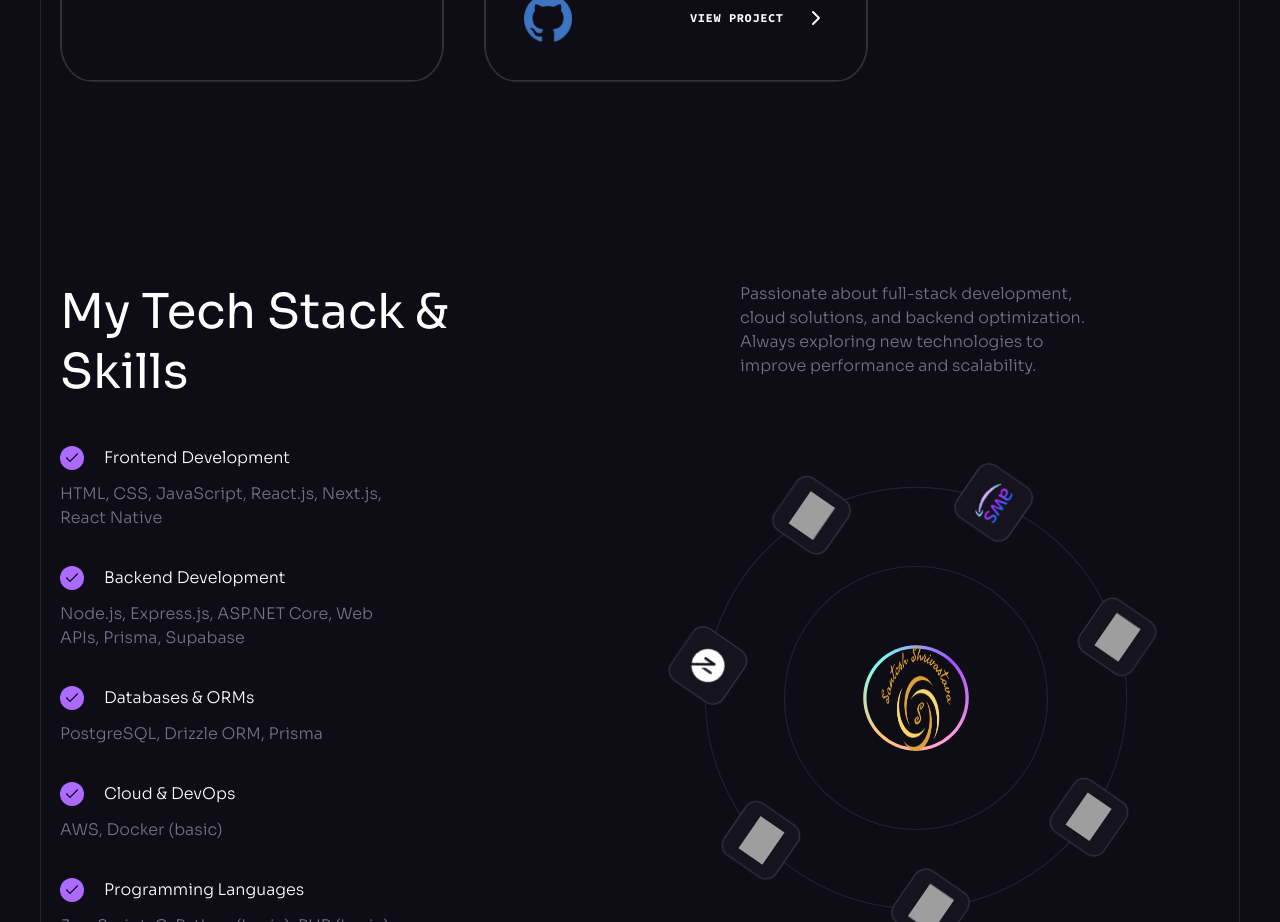
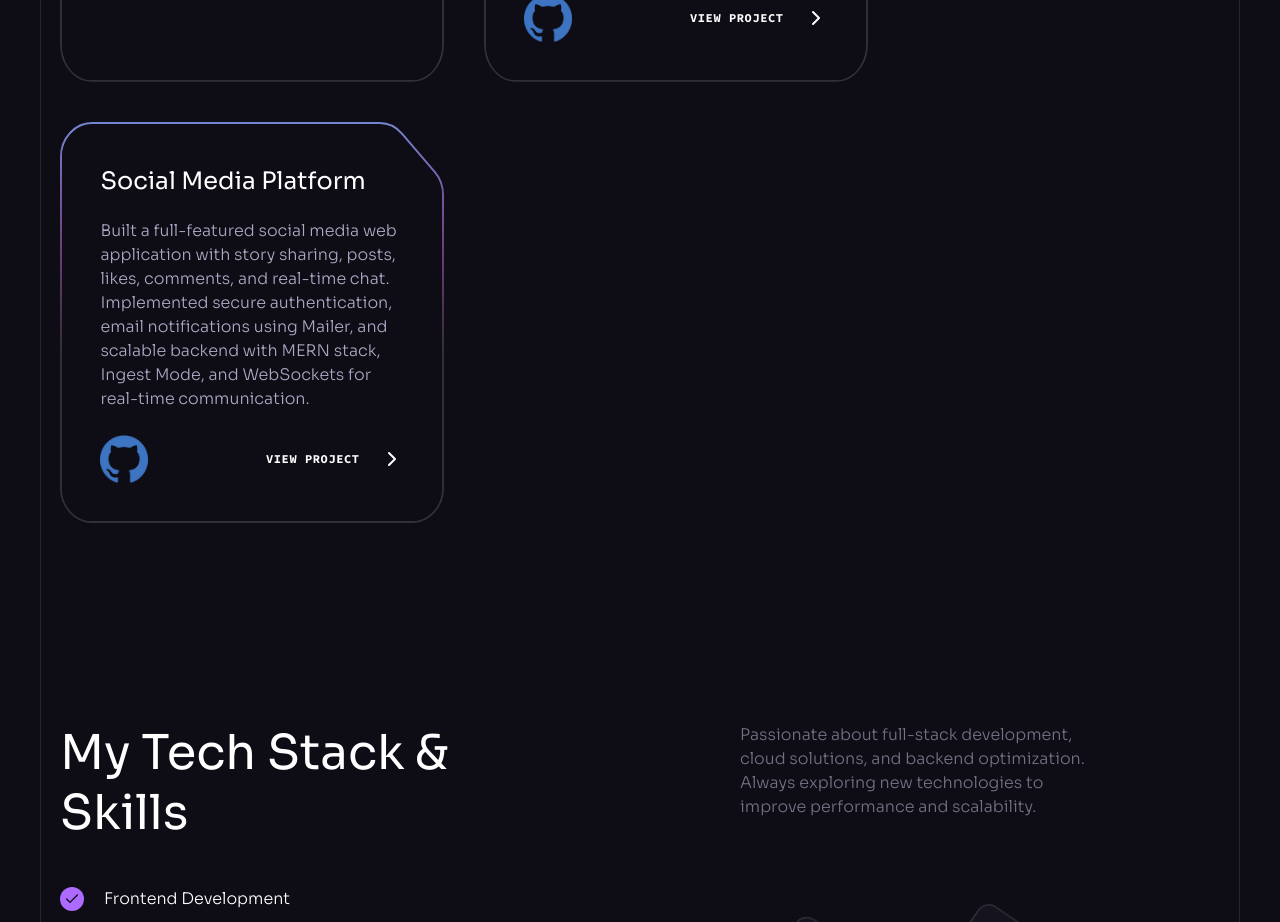
Before and after one commit to iamsajan1/wave, a React (Vite) app: page / in a window 1280 px wide. Shown: the part 4600-5522 px from the top of the page. Built offline with nearby package versions, Linux system fonts and the light colour scheme; grey boxes are pictures that could not be loaded.

Commit message:
new projected added  social media

```diff
--- a/src/constants/index.js
+++ b/src/constants/index.js
@@ -334,6 +334,14 @@ export const benefits = [
     imageUrl: "/coming soon.jpg",
     projectUrl: "https://github.com/iamsajan1",
   },
+  {
+  id: "12",
+  title: "Social Media Platform",
+  text: "Built a full-featured social media web application with story sharing, posts, likes, comments, and real-time chat. Implemented secure authentication, email notifications using Mailer, and scalable backend with MERN stack, Ingest Mode, and WebSockets for real-time communication.",
+  backgroundUrl: "/card-6.svg",
+  imageUrl: "/image.png",
+  projectUrl: "https://mern-social-media-fullstack-00.onrender.com",
+}
 ];
 
 export const techText =
```
Also changed, not shown: public/image.png (added).
